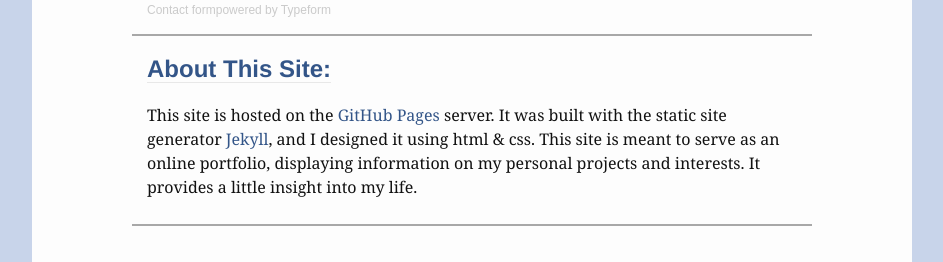
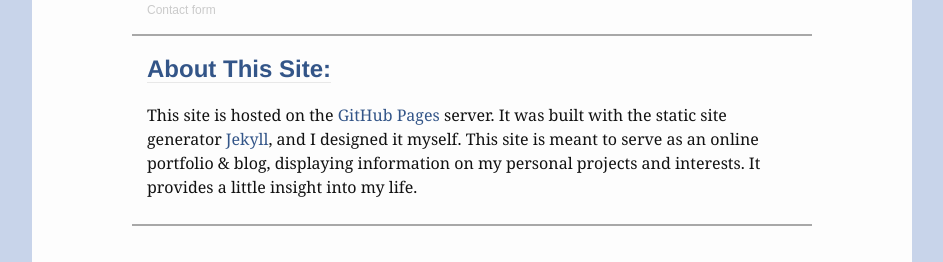
Before and after one commit to ngbrown11/ngbrown11.github.io, a Jekyll site: the page built from permalinks/about.md, in a window 1280 px wide and 900 px high, scrolled down 1801 px, cut to the strip 360-622 px from the top of the window. Shown: the whole strip, without its empty margins (168-1111 px from the left). Built offline with Jekyll 4.4.1, drawn with Linux system fonts in a browser that asks for light colours.

Commit message:
Updated home/about page | added contact form

```diff
--- a/_layouts/about.html
+++ b/_layouts/about.html
@@ -49,7 +49,7 @@
         })()
     </script>
     <div style="font-family: Sans-Serif;font-size: 12px;color: #999;opacity: 0.5; padding-top: 5px;">
-        <a href="https://www.typeform.com/examples/forms/contact-form-template/?utm_campaign=O9zAFx&amp;utm_source=typeform.com-6425960-Basic&amp;utm_medium=typeform&amp;utm_content=typeform-embedded-contactform&amp;utm_term=EN" style="color: #999" target="_blank">Contact form</a>powered by Typeform
+        <a href="https://www.typeform.com/examples/forms/contact-form-template/?utm_campaign=O9zAFx&amp;utm_source=typeform.com-6425960-Basic&amp;utm_medium=typeform&amp;utm_content=typeform-embedded-contactform&amp;utm_term=EN" style="color: #999" target="_blank">Contact form</a>
     </div>
 
     <!-- <p>Typeform url: https://ngbrown11.typeform.com/to/O9zAFx
@@ -72,7 +72,7 @@
     <h2><strong><span class="section-title">About This Site:</span></strong></h2>
 
     <p>
-        This site is hosted on the <a href="https://pages.github.com/">GitHub Pages</a> server. It was built with the static site generator <a href="https://jekyllrb.com/">Jekyll</a>, and I designed it using html &amp; css. This site is meant to serve as an online portfolio, displaying information on my personal projects and interests. It provides a little insight into my life.
+        This site is hosted on the <a href="https://pages.github.com/">GitHub Pages</a> server. It was built with the static site generator <a href="https://jekyllrb.com/">Jekyll</a>, and I designed it myself. This site is meant to serve as an online portfolio &amp; blog, displaying information on my personal projects and interests. It provides a little insight into my life.
     </p>
 
 </div>
--- a/_layouts/project_list.html
+++ b/_layouts/project_list.html
@@ -24,6 +24,7 @@
     </ul>
 
     <p class="section-post-links">subscribe <a style="font-size:12px !important;" href="{{ "/feed.xml" | prepend: site.baseurl }}">via RSS</a></p>
+    <p class="section-post-links">be sure to checkout my <a style="font-size:12px !important;" href="https://github.com/ngbrown11">Github</a></p>
 
     </div>
 
```
